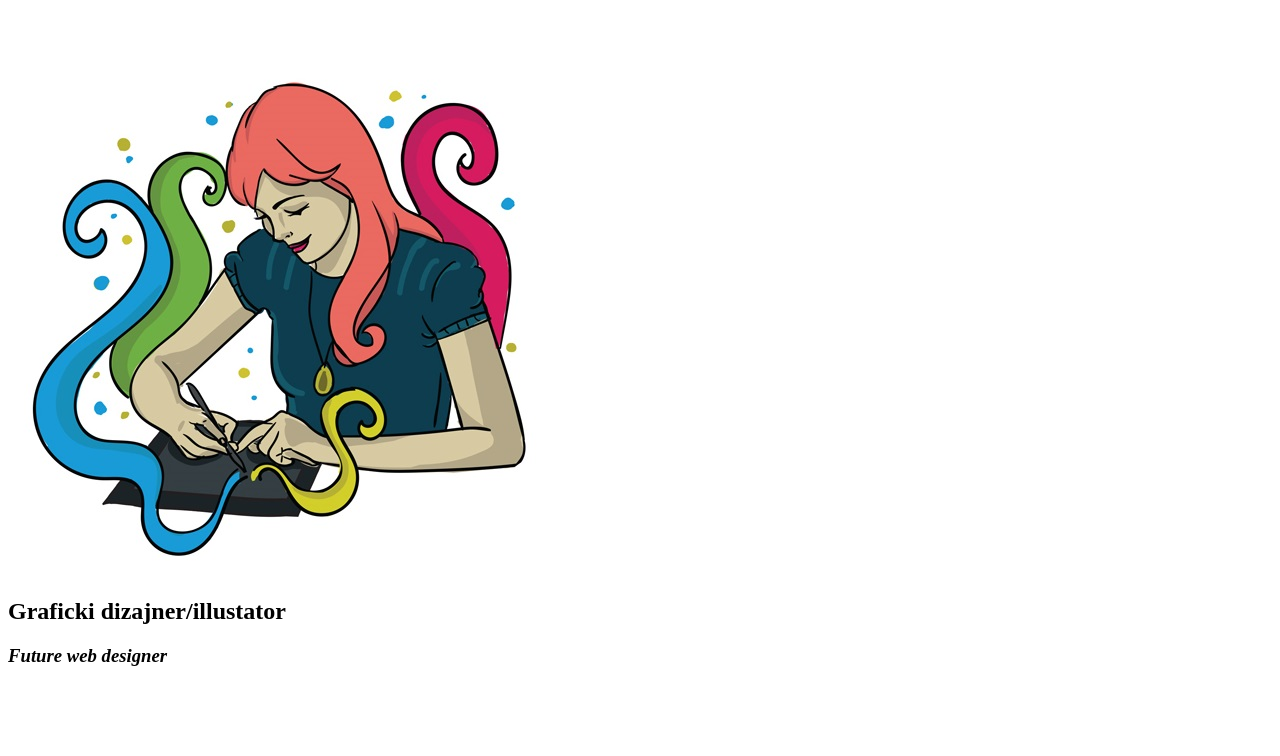
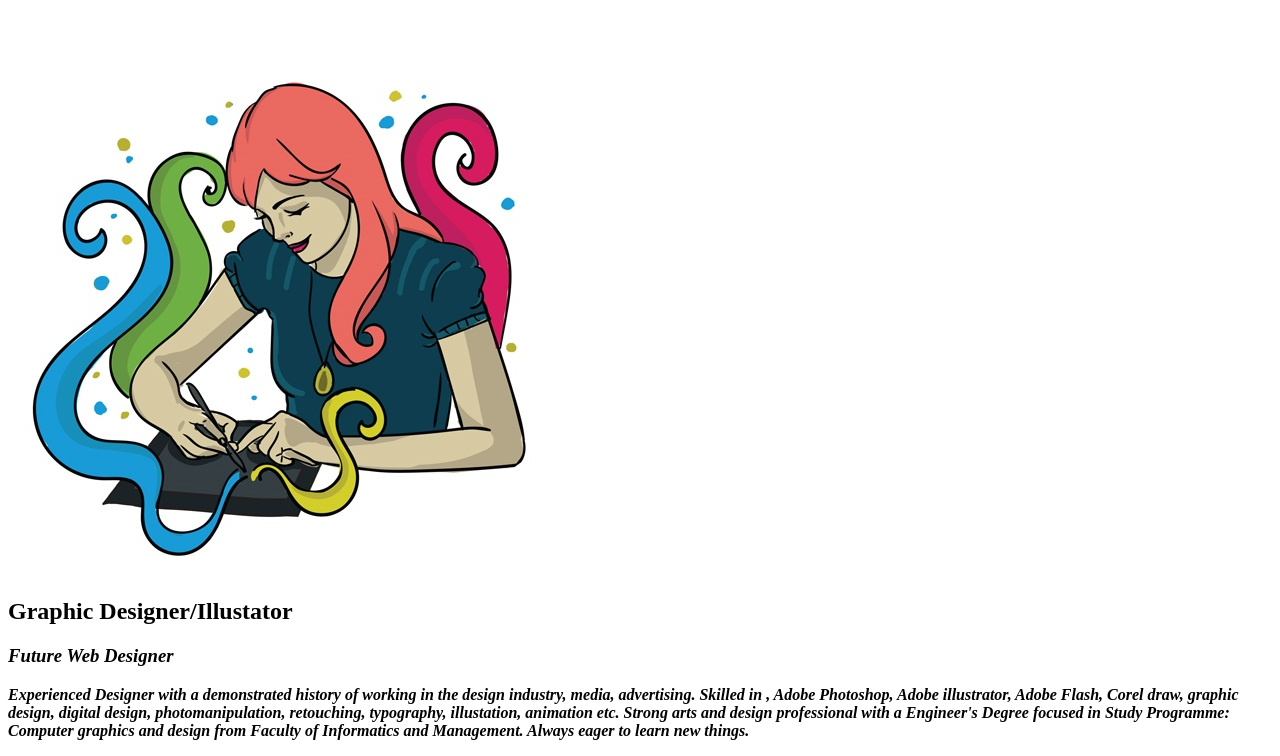
Before and after one commit to w3tza/vesnaS, a plain HTML site: page index.html in a window 1280 px wide. Shown: the part 66-822 px from the top of the page. Before the commit the page ends 800 px from the top, so only its background shows below. Drawn offline with Linux system fonts and the light colour scheme.

Commit message:
Update index.html

```diff
--- a/index.html
+++ b/index.html
@@ -2,6 +2,12 @@
 <meta charset = "UTF8">
 <img src="fotka.jpg" alt="">
 
-<h2><b>Graficki dizajner/illustator<b></h2>
+<h2><b>Graphic Designer/Illustator<b></h2>
+<h3><i><b> Future Web Designer </b></i></h3>
 
-<h3><i><b> Future web designer </b></i></h3>
+<p> <i> Experienced Designer with a demonstrated history of working in the design industry, media, advertising. Skilled in ,
+Adobe Photoshop, Adobe illustrator, Adobe Flash, Corel draw, graphic design, digital design, photomanipulation, retouching,
+typography, illustation, animation etc.
+Strong arts and design professional with a Engineer's Degree focused in Study Programme:
+Computer graphics and design from Faculty of Informatics and Management.
+  Always eager to learn new things. </i> </p>
```
